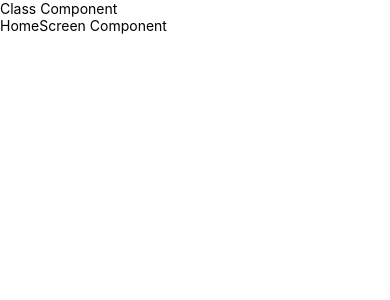
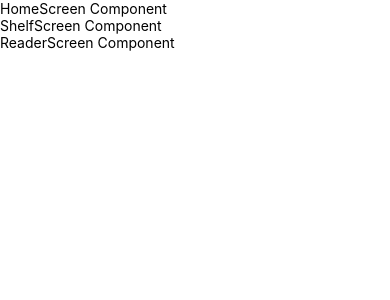
Before and after one commit to iBabafakruddin/rn_demo_swipe, a React Native app: screen / in a window 390 px wide. Shown: the top 300 px of the page. Built offline with nearby package versions, Linux system fonts and the light colour scheme.

Commit message:
Create empty screens

```diff
--- a/App.js
+++ b/App.js
@@ -2,22 +2,15 @@ import React from "react";
 import { View, Text } from "react-native";
 
 import HomeScreen from "./src/screens/HomeScreen";
-
-class ClassComp extends React.Component {
-  render() {
-    return (
-      <View>
-        <Text>Class Component</Text>
-      </View>
-    );
-  }
-}
+import ShelfScreen from "./src/screens/ShelfScreen";
+import ReaderScreen from "./src/screens/ReaderScreen";
 
 const App = () => {
   return (
     <View>
-      <ClassComp />
       <HomeScreen />
+      <ShelfScreen />
+      <ReaderScreen />
     </View>
   );
 };
--- /dev/null
+++ b/src/screens/ReaderScreen.js
@@ -0,0 +1,12 @@
+import React from "react";
+import { View, Text } from "react-native";
+
+const ReaderScreen = () => {
+  return (
+    <View>
+      <Text>ReaderScreen Component</Text>
+    </View>
+  );
+};
+
+export default ReaderScreen;
--- /dev/null
+++ b/src/screens/ShelfScreen.js
@@ -0,0 +1,12 @@
+import React from "react";
+import { View, Text } from "react-native";
+
+const ShelfScreen = () => {
+  return (
+    <View>
+      <Text>ShelfScreen Component</Text>
+    </View>
+  );
+};
+
+export default ShelfScreen;
```
